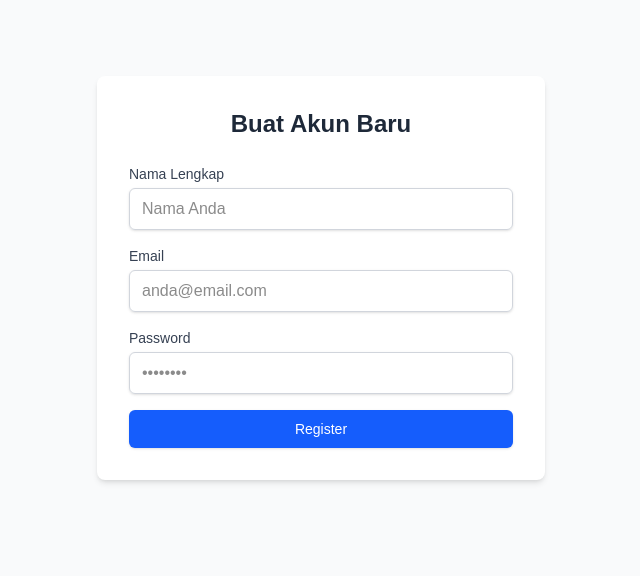
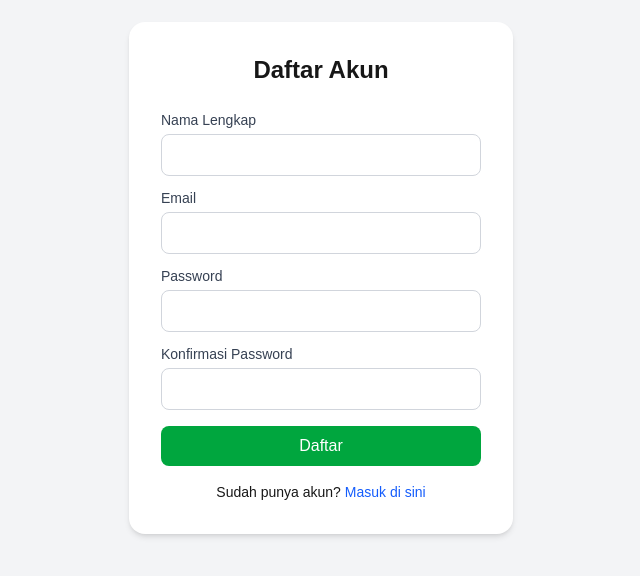
Before and after one commit to abilliansyah/ProjectTripGo, a Next.js app in the folder travel-web/: page /register in a window 1280 px wide. Shown: the part 122-698 px from the top of the page, without its empty margins (319-959 px from the left). Built offline with nearby package versions, Linux system fonts and the light colour scheme; no server answers.

Commit message:
login page

```diff
--- a/travel-web/app/(auth)/login/page.tsx
+++ b/travel-web/app/(auth)/login/page.tsx
@@ -1,43 +1,41 @@
 "use client";
-import React, { useState, FormEvent } from 'react';
-import { useRouter } from 'next/navigation';
-import axiosInstance from '@/utils/axiosInstance';
+
+import React, { useState, FormEvent } from "react";
+import { useRouter } from "next/navigation";
+import axiosInstance from "@/utils/axiosInstance";
 
 export default function LoginPage() {
   const router = useRouter();
-  const [email, setEmail] = useState('');
-  const [password, setPassword] = useState('');
-  const [error, setError] = useState('');
+  const [email, setEmail] = useState("");
+  const [password, setPassword] = useState("");
+  const [error, setError] = useState("");
 
   const handleSubmit = async (e: FormEvent) => {
     e.preventDefault();
-    setError('');
+    setError("");
 
     try {
-      const response = await axiosInstance.post('/api/login', {
+      const response = await axiosInstance.post("/api/v1/login", {
         email,
         password,
       });
 
       if (response.status === 200) {
-        alert('Login berhasil!');
-        router.push('/'); // arahkan ke halaman utama
+        alert("Login berhasil!");
+        router.push("/"); // Arahkan ke halaman utama setelah login
       }
     } catch (err: any) {
       if (err.response) {
-        setError(err.response.data.message || 'Login gagal');
+        setError(err.response.data.message || "Login gagal");
       } else {
-        setError('Terjadi kesalahan server.');
+        setError("Terjadi kesalahan server.");
       }
     }
   };
 
   return (
     <div className="flex min-h-screen items-center justify-center bg-gray-100">
-      <form
-        onSubmit={handleSubmit}
-        className="bg-white p-8 rounded-2xl shadow-md w-full max-w-sm"
-      >
+      <div className="bg-white p-8 rounded-2xl shadow-md w-full max-w-sm">
         <h1 className="text-2xl font-semibold mb-6 text-center">Login</h1>
 
         {error && (
@@ -46,6 +44,7 @@ export default function LoginPage() {
           </p>
         )}
 
+        <form onSubmit={handleSubmit}>
           <div className="mb-4">
             <label className="block text-sm font-medium text-gray-700 mb-1">
               Email
@@ -79,6 +78,18 @@ export default function LoginPage() {
             Masuk
           </button>
         </form>
+
+        <p className="text-sm text-center mt-4">
+          Belum punya akun?{" "}
+          <button
+            type="button"
+            onClick={() => router.push("/register")}
+            className="text-blue-600 hover:underline"
+          >
+            Daftar di sini
+          </button>
+        </p>
+      </div>
     </div>
   );
 }
--- a/travel-web/app/(auth)/register/page.tsx
+++ b/travel-web/app/(auth)/register/page.tsx
@@ -1,67 +1,125 @@
-'use client';
+"use client";
+import React, { useState, FormEvent } from "react";
+import { useRouter } from "next/navigation";
+import axiosInstance from "@/utils/axiosInstance";
 
-import React from 'react';
+export default function RegisterPage() {
+  const router = useRouter();
+  const [form, setForm] = useState({
+    name: "",
+    email: "",
+    password: "",
+    password_confirmation: "",
+  });
+  const [error, setError] = useState("");
 
-// Semua halaman Next.js (terutama di App Router) WAJIB
-// mengekspor komponen sebagai 'default'.
-export default function RegisterPage() {
+  const handleChange = (e: React.ChangeEvent<HTMLInputElement>) => {
+    setForm({ ...form, [e.target.name]: e.target.value });
+  };
+
+  const handleSubmit = async (e: FormEvent) => {
+    e.preventDefault();
+    setError("");
+
+    try {
+      const response = await axiosInstance.post("/api/v1/register", form);
+
+      if (response.status === 201) {
+        alert("Registrasi berhasil!");
+        router.push("/login");
+      }
+    } catch (err: any) {
+      if (err.response) {
+        setError(err.response.data.message || "Registrasi gagal");
+      } else {
+        setError("Terjadi kesalahan server.");
+      }
+    }
+  };
+
   return (
-    <div className="min-h-screen bg-gray-50 flex flex-col justify-center items-center p-4">
-      <div className="max-w-md w-full bg-white p-8 rounded-lg shadow-md">
-        <h1 className="text-2xl font-bold text-center text-gray-800 mb-6">
-          Buat Akun Baru
-        </h1>
-        <form className="space-y-4">
-          <div>
-            <label
-              htmlFor="name"
-              className="block text-sm font-medium text-gray-700"
+    <div className="flex min-h-screen items-center justify-center bg-gray-100">
+      <form
+        onSubmit={handleSubmit}
+        className="bg-white p-8 rounded-2xl shadow-md w-full max-w-sm"
       >
+        <h1 className="text-2xl font-semibold mb-6 text-center">Daftar Akun</h1>
+
+        {error && (
+          <p className="bg-red-100 text-red-700 p-2 rounded mb-4 text-sm">
+            {error}
+          </p>
+        )}
+
+        <div className="mb-3">
+          <label className="block text-sm font-medium text-gray-700 mb-1">
             Nama Lengkap
           </label>
           <input
+            name="name"
             type="text"
-              id="name"
-              className="mt-1 block w-full px-3 py-2 border border-gray-300 rounded-md shadow-sm focus:outline-none focus:ring-blue-500 focus:border-blue-500"
-              placeholder="Nama Anda"
+            onChange={handleChange}
+            required
+            className="w-full border border-gray-300 rounded-lg p-2"
           />
         </div>
-          <div>
-            <label
-              htmlFor="email"
-              className="block text-sm font-medium text-gray-700"
-            >
+
+        <div className="mb-3">
+          <label className="block text-sm font-medium text-gray-700 mb-1">
             Email
           </label>
           <input
+            name="email"
             type="email"
-              id="email"
-              className="mt-1 block w-full px-3 py-2 border border-gray-300 rounded-md shadow-sm focus:outline-none focus:ring-blue-500 focus:border-blue-500"
-              placeholder="anda@email.com"
+            onChange={handleChange}
+            required
+            className="w-full border border-gray-300 rounded-lg p-2"
           />
         </div>
-          <div>
-            <label
-              htmlFor="password"
-              className="block text-sm font-medium text-gray-700"
-            >
+
+        <div className="mb-3">
+          <label className="block text-sm font-medium text-gray-700 mb-1">
             Password
           </label>
           <input
+            name="password"
             type="password"
-              id="password"
-              className="mt-1 block w-full px-3 py-2 border border-gray-300 rounded-md shadow-sm focus:outline-none focus:ring-blue-500 focus:border-blue-500"
-              placeholder="••••••••"
+            onChange={handleChange}
+            required
+            className="w-full border border-gray-300 rounded-lg p-2"
           />
         </div>
+
+        <div className="mb-4">
+          <label className="block text-sm font-medium text-gray-700 mb-1">
+            Konfirmasi Password
+          </label>
+          <input
+            name="password_confirmation"
+            type="password"
+            onChange={handleChange}
+            required
+            className="w-full border border-gray-300 rounded-lg p-2"
+          />
+        </div>
+
         <button
           type="submit"
-            className="w-full py-2 px-4 border border-transparent rounded-md shadow-sm text-sm font-medium text-white bg-blue-600 hover:bg-blue-700 focus:outline-none focus:ring-2 focus:ring-offset-2 focus:ring-blue-500"
+          className="w-full bg-green-600 text-white py-2 rounded-lg hover:bg-green-700 transition"
         >
-            Register
+          Daftar
         </button>
+
+        <p className="mt-4 text-sm text-center">
+          Sudah punya akun?{" "}
+          <span
+            onClick={() => router.push("/login")}
+            className="text-blue-600 hover:underline cursor-pointer"
+          >
+            Masuk di sini
+          </span>
+        </p>
       </form>
-      </div>
     </div>
   );
 }
```
Lines whose indentation alone changed are shown as unchanged.
